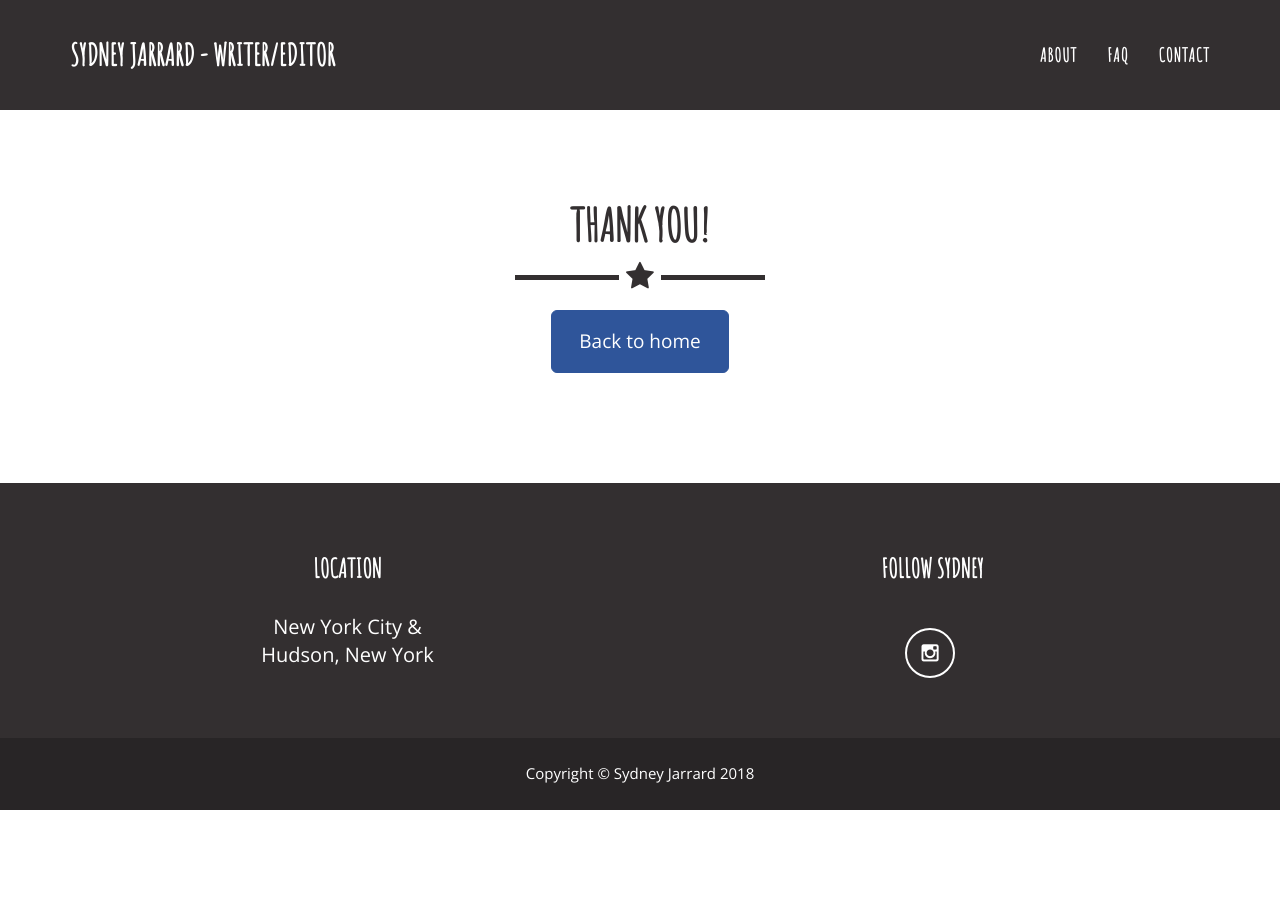
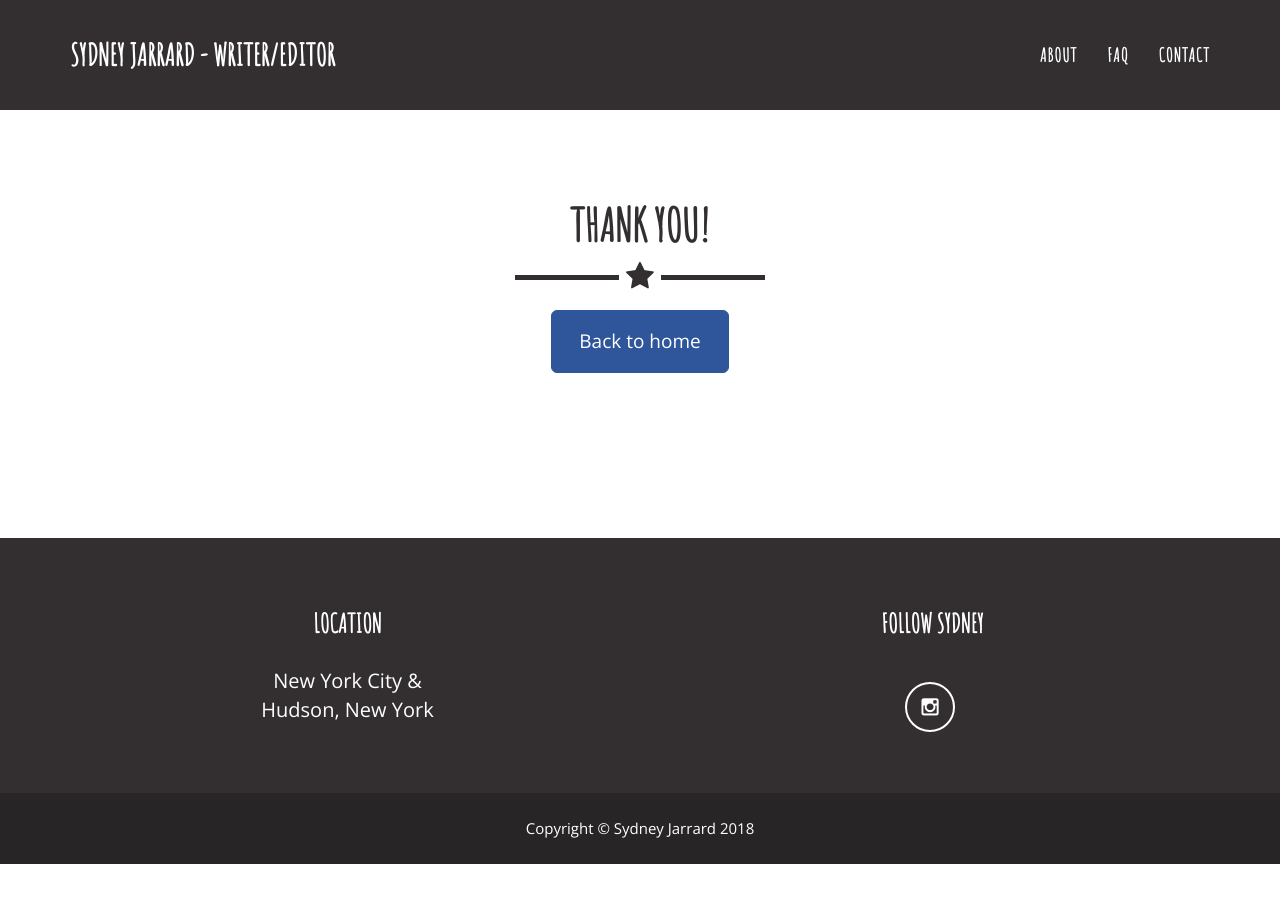
Before and after one commit to sydneyjarrard/sydneyjarrard.github.io, a Jekyll site: the page built from thanks.html, in a window 1280 px wide. Built offline with Jekyll 4.4.1, drawn with Linux system fonts in a browser that asks for light colours.

Commit message:
updated styles

```diff
--- a/_includes/thanks.html
+++ b/_includes/thanks.html
@@ -2,14 +2,14 @@
     <section class="" id="thanks">
         <div class="container">
             <div class="row">
-                <div class="col-lg-12 text-center" style="padding-top: 100px;">
+                <div class="col-lg-12 text-center blockTop">
                     <h2>Thank you!</h2>
                     <hr class="star-primary">
                 </div>
             </div>
             <div class="row">
                 <div class="col-lg-8 col-lg-offset-2">
-                    <p class="text-center"><a class="btn btn-success btn-lg" href="http://www.sydneyjarrard.com">Back to home</a></p>
+                    <p class="text-center buttonBottom" ><a class="btn btn-success btn-lg" href="http://www.sydneyjarrard.com">Back to home</a></p>
                 </div>
             </div>
         </div>
```
Also changed, not shown: _includes/css/main.css (+8 -0 lines).
